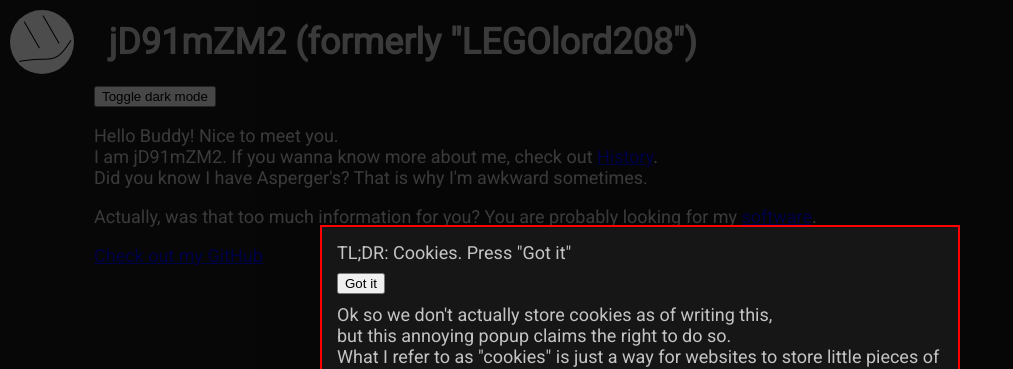
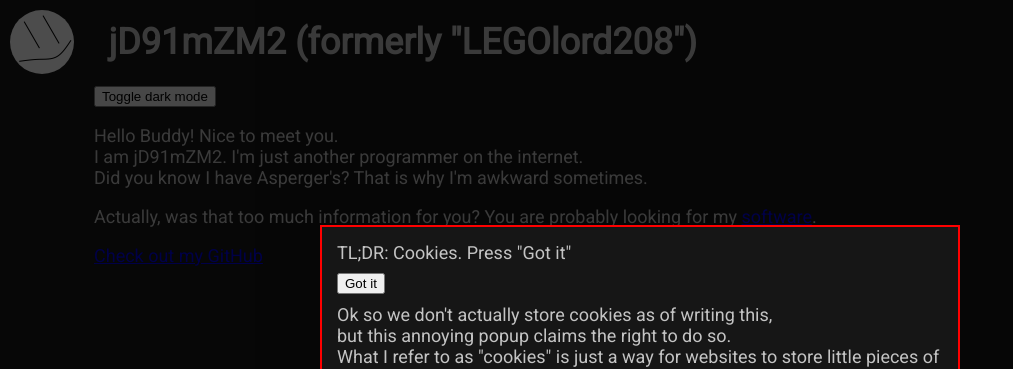
Before and after one commit to LEGOlord208/legolord208.github.io, a Jekyll site: the page built from index.html, in a window 1280 px wide. Shown: the top 369 px of the page, without its empty margins (0-1013 px from the left). Built offline with Jekyll 4.4.1, drawn with Linux system fonts in a browser that asks for light colours.

Commit message:
Remove references to deleted pages

```diff
--- a/index.html
+++ b/index.html
@@ -7,8 +7,8 @@ layout: default
 <div id="light">
     <p>
         Hello Buddy! Nice to meet you.<br />
-        I am jD91mZM2. If you wanna know more about me, check out <a href="history.html">History</a>.<br />
-        Did you know I have Asperger's? That is why I'm awkward sometimes.<br />
+        I am jD91mZM2. I'm just another programmer on the internet.<br />
+        Did you know I have Asperger's? That is why I'm awkward sometimes.
     </p>
     <p>Actually, was that too much information for you? You are probably looking for my <a href="software.html">software</a>.</p>
     <p><a href="https://github.com/jD91mZM2">Check out my GitHub</a></p>
@@ -16,8 +16,7 @@ layout: default
 <div id="dark" style="display: none">
     <p>
         Hello World. Nice to meet you. I'm an idiot.<br />
-        My life sucks, and so does my choices throughout my life.<br />
-        If you're really interested to know, then go over to <a href="history.html">History</a>.
+        My life sucks, and so does my choices throughout my life.
     </p>
     <p>Sorry for bothering you. You're probably looking for my crappy <a href="software.html">software</a>.</p>
     <p>
@@ -28,9 +27,8 @@ layout: default
         I hate myself.
     </p>
     <p>
-        If you feel like I just threw a bunch of useless information at you at once, you're welcome.
-        I mean, isn't it a good thing? Everyone acts like school is a good thing, and that's what they do... So...<br />
-        If not, ask me anything you think I missed. <a href="contact.html">Contact Me</a>.
+        If you feel like I just threw a bunch of useless information at you at once, you're welcome.<br />
+        I mean, isn't it a good thing? Everyone acts like school is a good thing, and that's what they do... So...
     </p>
 </div>
 
```
